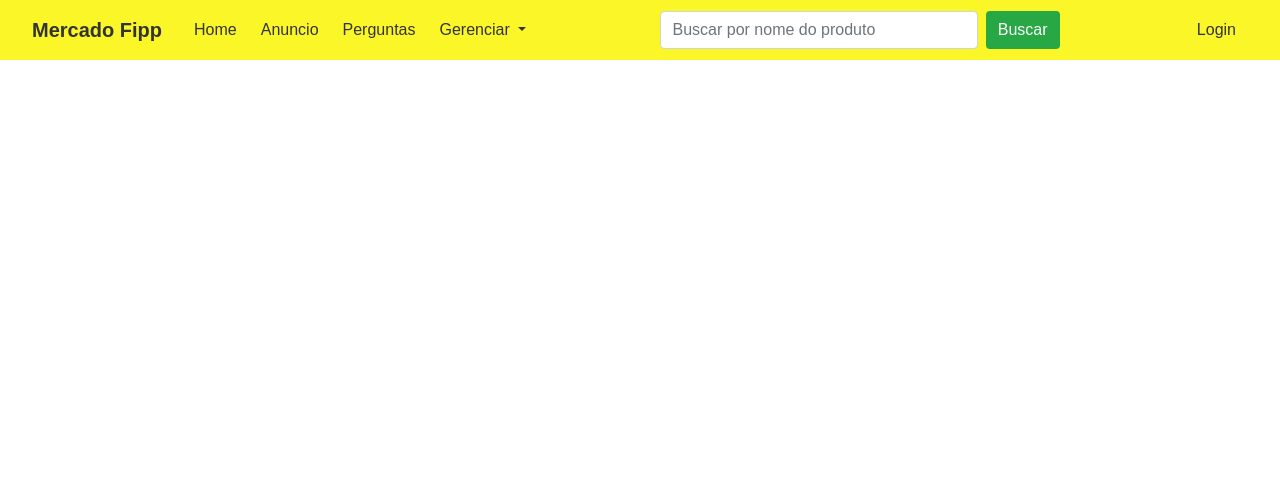
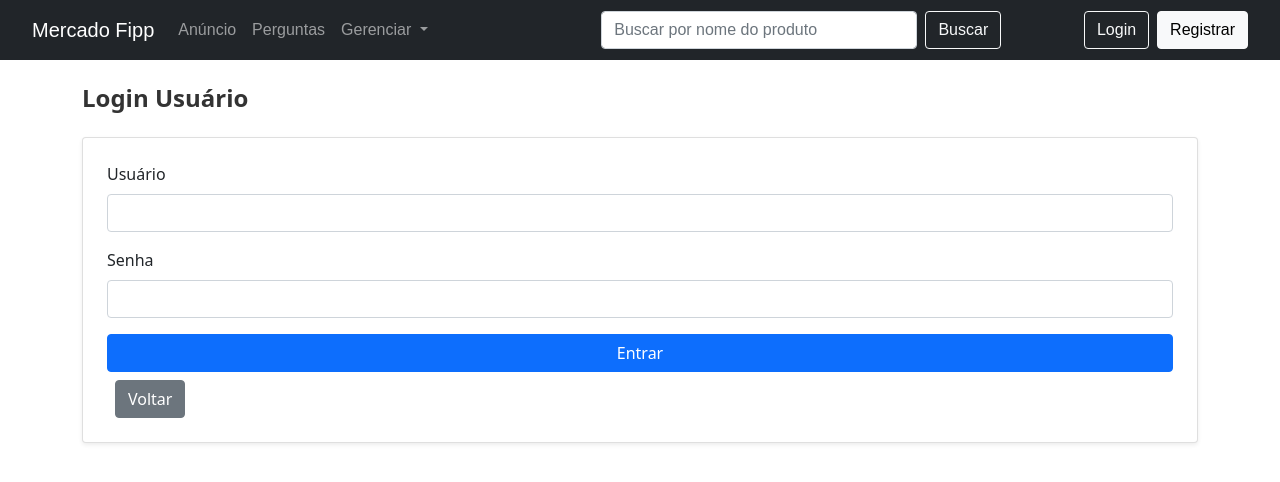
Before and after one commit to MthsAmaral/MercadoFipp, a Vue app in the folder Front/: page /login in a window 1280 px wide. Shown: the top 482 px of the page. Built offline with nearby package versions, Linux system fonts and the light colour scheme.

Commit message:
componente login

```diff
--- a/Front/public/index.html
+++ b/Front/public/index.html
@@ -5,7 +5,7 @@
     <meta http-equiv="X-UA-Compatible" content="IE=edge">
     <meta name="viewport" content="width=device-width,initial-scale=1.0">
     <link rel="icon" href="<%= BASE_URL %>favicon.ico">
-    <title><%= htmlWebpackPlugin.options.title %></title>
+    <title>Mercado FIPP</title>
 
     <link href="https://cdn.jsdelivr.net/npm/bootstrap@5.0.2/dist/css/bootstrap.min.css" rel="stylesheet" integrity="sha384-EVSTQN3/azprG1Anm3QDgpJLIm9Nao0Yz1ztcQTwFspd3yD65VohhpuuCOmLASjC" crossorigin="anonymous">
     <script src="https://cdn.jsdelivr.net/npm/bootstrap@5.0.2/dist/js/bootstrap.bundle.min.js" integrity="sha384-MrcW6ZMFYlzcLA8Nl+NtUVF0sA7MsXsP1UyJoMp4YLEuNSfAP+JcXn/tWtIaxVXM" crossorigin="anonymous"></script>
@@ -13,7 +13,7 @@
   </head>
   <body>
     <noscript>
-      <strong>We're sorry but <%= htmlWebpackPlugin.options.title %> doesn't work properly without JavaScript enabled. Please enable it to continue.</strong>
+      <strong>We're sorry but Mercado FIPP doesn't work properly without JavaScript enabled. Please enable it to continue.</strong>
     </noscript>
     <div id="app"></div>
     <!-- built files will be auto injected -->
--- a/Front/src/App.vue
+++ b/Front/src/App.vue
@@ -1,59 +1,57 @@
 <template>
-
-  <nav class="navbar navbar-expand-lg" id="menu">
+  <nav class="navbar navbar-expand-lg bg-dark navbar-dark" id="menu">
     <div class="container-fluid">
 
       <!-- Título -->
-      <h1 class="navbar-brand mb-0">Mercado Fipp</h1>
+      <router-link class="navbar-brand mb-0" to="/home">Mercado Fipp</router-link>
 
-      <button class="navbar-toggler" type="button" data-bs-toggle="collapse"
-              data-bs-target="#navbarSupportedContent"
-              aria-controls="navbarSupportedContent" aria-expanded="false"
-              aria-label="Toggle navigation">
+      <button class="navbar-toggler" type="button" data-bs-toggle="collapse" data-bs-target="#navbarSupportedContent"
+        aria-controls="navbarSupportedContent" aria-expanded="false" aria-label="Toggle navigation">
         <span class="navbar-toggler-icon"></span>
       </button>
 
-      <div class="collapse navbar-collapse w-100" id="navbarSupportedContent">
-        <!-- Lado esquerdo: links -->
-        <ul class="navbar-nav me-auto mb-2 mb-lg-0 d-flex align-items-center">
+      <div class="collapse navbar-collapse" id="navbarSupportedContent">
 
-          <li class="nav-item ms-2">
-            <router-link class="nav-link custom-btn" to="/home">Home</router-link>
+        <ul class="navbar-nav me-auto mb-2 mb-lg-0">
+          <li class="nav-item">
+            <router-link class="nav-link" to="/form-anuncio">Anúncio</router-link>
           </li>
-
-          <li class="nav-item ms-2">
-            <router-link class="nav-link custom-btn" to="/form-anuncio">Anuncio</router-link>
+          <li class="nav-item">
+            <router-link class="nav-link" to="/form-pergunta">Perguntas</router-link>
           </li>
-
-          <li class="nav-item ms-2">
-            <router-link class="nav-link custom-btn" to="/form-pergunta">Perguntas</router-link>
-          </li>
-
-          <li class="nav-item dropdown ms-2">
-            <a class="nav-link dropdown-toggle custom-btn" role="button" data-bs-toggle="dropdown"
-               aria-expanded="false">
+          <li class="nav-item dropdown">
+            <a class="nav-link dropdown-toggle" href="#" role="button" data-bs-toggle="dropdown" aria-expanded="false">
               Gerenciar
             </a>
             <ul class="dropdown-menu">
               <li><router-link class="dropdown-item" to="/geren-usuarios">Usuários</router-link></li>
               <li><router-link class="dropdown-item" to="/geren-categorias">Categorias</router-link></li>
-              <li><router-link class="dropdown-item" to="/geren-anuncios">Anuncios</router-link></li>
+              <li><router-link class="dropdown-item" to="/geren-anuncios">Anúncios</router-link></li>
             </ul>
           </li>
-
         </ul>
 
         <!-- Centro: barra de busca -->
-        <div class="d-flex justify-content-center w-100">
-          <form class="d-flex" role="search" style="max-width: 400px; width: 100%;">
-            <input class="form-control me-2" type="search" placeholder="Buscar por nome do produto" aria-label="Search">
-            <button class="btn btn-custom" type="submit">Buscar</button>
-          </form>
-        </div>
+        <form class="d-flex mx-auto" role="search" style="max-width: 400px; width: 100%;">
+          <input class="form-control me-2" type="search" placeholder="Buscar por nome do produto" aria-label="Search">
+          <button class="btn btn-outline-light" type="submit">Buscar</button>
+        </form>
 
-        <!-- Direita: Login -->
-        <div class="ms-auto">
-          <router-link class="nav-link custom-btn" to="/form-login">Login</router-link>
+        <!-- Direita: login e usuário -->
+        <div class="d-flex align-items-center">
+          <span v-if="usuario" class="text-white me-3">Seja bem-vindo, {{ usuario.nome }}</span>
+
+          <router-link v-if="usuario" to="/home">
+            <button class="btn btn-danger me-2" @click="sair()">Sair</button>
+          </router-link>
+
+          <router-link v-else to="/login">
+            <button class="btn btn-outline-light me-2">Login</button>
+          </router-link>
+
+          <router-link v-if="!usuario" to="/criar-conta">
+            <button class="btn btn-light">Registrar</button>
+          </router-link>
         </div>
 
       </div>
@@ -65,7 +63,27 @@
 
 <script>
 export default {
-  name: 'App'
+  name: 'Home',
+  data() {
+    return{
+      usuario: null
+    }
+
+  },
+  methods: {
+    sair() {
+      localStorage.removeItem("usuario");
+      this.usuario = null;
+    }
+  },
+  mounted() {
+    this.usuario = JSON.parse(localStorage.getItem("usuario"));
+  },
+  watch: {
+    $route() {
+      this.usuario = JSON.parse(localStorage.getItem("usuario"));
+    }
+  }
 }
 </script>
 
--- /dev/null
+++ b/Front/src/components/CriarConta.vue
@@ -0,0 +1,109 @@
+<template>
+    <div class="container mt-5 w-50">
+        <h1 class="mb-3">Criar Conta</h1>
+        <form @submit.prevent="this.validar()" class="p-3">
+
+            <div class="mb-3">
+                <label for="usuario" class="form-label">Nome Usuário</label>
+                <input type="text" class="form-control" id="usuario" maxlength="20" v-model="nome" required>
+            </div>
+
+            <div class="mb-3">
+                <label for="senha" class="form-label">Senha</label>
+                <div class="input-group">
+                    <input :type="mostrarSenha ? 'text' : 'password'" class="form-control" id="senha" maxlength="10" v-model="senha"
+                        required>
+                    <button class="btn btn-outline-secondary" type="button" @click="mostrarSenha = !mostrarSenha">
+                        {{ mostrarSenha ? 'Ocultar' : 'Mostrar' }}
+                    </button>
+                </div>
+            </div>
+
+            <div class="mb-3">
+                <label for="confirmarSenha" class="form-label">Confirmar Senha</label>
+                <div class="input-group">
+                    <input :type="mostrarConfirmarSenha ? 'text' : 'password'" class="form-control" maxlength="10" id="confirmarSenha"
+                        v-model="confirmarSenha" required>
+                    <button class="btn btn-outline-secondary" type="button"
+                        @click="mostrarConfirmarSenha = !mostrarConfirmarSenha">
+                        {{ mostrarConfirmarSenha ? 'Ocultar' : 'Mostrar' }}
+                    </button>
+                </div>
+            </div>
+
+            <button type="submit" class="btn btn-warning mt-2 mx-3">Criar Conta</button>
+            <router-link class="text-decoration-none" to="/home">
+                <button class="btn btn-secondary mt-2 mx-3" type="button">Voltar</button>
+            </router-link>
+        </form>
+    </div>
+</template>
+
+<script>
+import axios from "axios";
+
+export default {
+    name: "CriarConta",
+    data() {
+        return {
+            nome: "",
+            senha: "",
+            confirmarSenha: "",
+            mostrarSenha: false,
+            mostrarConfirmarSenha: false
+        }
+    },
+    methods: {
+        resetarForm() {
+            this.nome = "";
+            this.senha = "";
+            this.confirmarSenha = "";
+        },
+        validar() {
+            if (this.senha === this.confirmarSenha) {
+                const url = 'http://localhost:8080/apis/usuario/nome/' + this.nome;
+
+                axios.get(url)
+                    .then(response => {
+                        console.log(response);
+                        if (response) {
+                            alert("Nome de usuário já cadastrado");
+                            this.resetarForm();
+                        }
+                        else {
+                            this.cadastrar();
+                        }
+                    })
+                    .catch(erro => {
+                        console.log(erro);
+                    });
+            } else
+                alert("repita a mesma senha nos campos!");
+        },
+        cadastrar() {
+            const url = "http://localhost:8080/apis/usuario"
+            const data = {
+                nome: this.nome,
+                senha: this.senha,
+                nivel: 1
+            }
+            axios.post(url, data)
+                .then(resposta => {
+                    console.log(resposta);
+                    this.$router.push("/login");
+                })
+                .catch(erro => {
+                    console.log(erro);
+                    alert("Erro ao cadastrar!");
+                    this.resetarFormulario();
+                });
+        }
+    },
+    mounted() {
+        if (localStorage.getItem("usuario"))
+            this.$router.push("/home");
+    }
+}
+</script>
+
+<style scoped></style>
--- a/Front/src/components/Login.vue
+++ b/Front/src/components/Login.vue
@@ -1,58 +1,60 @@
 <!--tem que terminar esta com erro corrigir a logica-->
 <template>
-  <div id="background-overlay"></div>
+    <div class="container mt-4">
+        <h1 class="mb-4">Login Usuário</h1>
+        <form @submit.prevent="this.logar()" class="card p-4 shadow-sm">
 
-  <div class="terminal-window">
-    <header class="terminal-header">
-      <span class="terminal-title">PORTAL_DE_ACESSO :: SISTEMA_SEGURANÇA</span>
-      <div class="terminal-controls">
-        <span class="control-btn minimize">_</span>
-        <span class="control-btn maximize">[]</span>
-        <span class="control-btn close">X</span>
-      </div>
-    </header>
-
-    <div class="terminal-body">
-      <div id="hacker-typer-output">
-        <span class="prompt">> </span><span id="typer"></span><span class="cursor">|</span>
+            <div class="mb-3">
+                <label for="name" class="form-label">Usuário</label>
+                <input type="text" maxlength="20" id="name" v-model="nome" class="form-control" required />
             </div>
 
-      <div class="form-container">
-        <div class="form-toggle">
-          <button :class="{ active: isLogin }" @click="Login = true">Entrar</button>
+            <div class="mb-3">
+                <label for="name" class="form-label">Senha</label>
+                <input type="password" maxlength="10" id="name" v-model="senha" class="form-control" required />
             </div>
 
-        <form v-if="Login" @submit.prevent="handleLogin" class="active-form">
-          <h2>// Acesso ao Sistema //</h2>
-          <div class="input-group">
-            <label for="nome">Nome:</label>
-            <input v-model="loginUser" id="nome" required placeholder="Digite usuário" />
-          </div>
-          <div class="input-group">
-            <label for="senha">Senha:</label>
-            <input type="password" v-model="loginSenha" id="senha" required placeholder="Digite sua senha" />
-          </div>
-          <button type="submit">Entrar</button>
-          <p class="message">{{ loginMessage }}</p>
+            <button type="submit" class="btn btn-primary">
+                Entrar
+            </button>
+            <router-link class="text-decoration-none" to="/home">
+                <button class="btn btn-secondary mt-2 mx-2" type="button">Voltar</button>
+            </router-link>
         </form>
-      </div>
-    </div>
     </div>
 </template>
 
 <script>
+import axios from "axios";
+
 export default {
     name: 'Login',
     data() {
         return {
-      loginUser: '',
-      loginPass: ''
+            nome: "",
+            senha: ""
         }
     },
     methods: {
-    handleLogin() {
-
+         logar() {
+            const url = "http://localhost:8080/apis/usuario/logar";
+            const data = new FormData();
+            data.append("nome", this.nome);
+            data.append("senha", this.senha);
+            axios.post(url, data)
+                .then(resposta => {
+                    console.log(resposta);
+                    localStorage.setItem("usuario", JSON.stringify(resposta.data));
+                    this.$router.push("/home");
+                })
+                .catch(erro => {
+                    console.log(erro);
+                });
         }
+    },
+    mounted() {
+        if(localStorage.getItem("usuario"))
+            this.$router.push("/home");
     }
 }
 
@@ -527,5 +529,4 @@ form button[type="submit"]:hover {
     }
 
 }*/
-
 </style>
--- a/Front/src/main.js
+++ b/Front/src/main.js
@@ -14,6 +14,7 @@ import GerenAnuncios from './components/Gerenciar/GerenAnuncio.vue'
 
 import App from './App.vue'
 import Login from './components/Login.vue'
+import CriarConta from './components/CriarConta.vue'
 //import para todos os componentes
 
 
@@ -26,11 +27,14 @@ const router = createRouter({
             { path: '/form-usuario', component: FormUsuario, props: true },
             { path: '/form-anuncio', component: FormAnuncio, props: true },
 
-            { path: '/form-login', component: Login, props:true},
+            { path: '/login', component: Login, props:true},
+            { path: '/criar-conta', component: CriarConta, props:true},
 
             { path: '/geren-categorias', component: GerenCategorias, props: true},
             { path: '/geren-usuarios', component: GerenUsuarios, props: true },
             { path: '/geren-anuncios', component: GerenAnuncios, props: true }
+
+
 
         ]
 });
```
Lines whose indentation alone changed are shown as unchanged.
